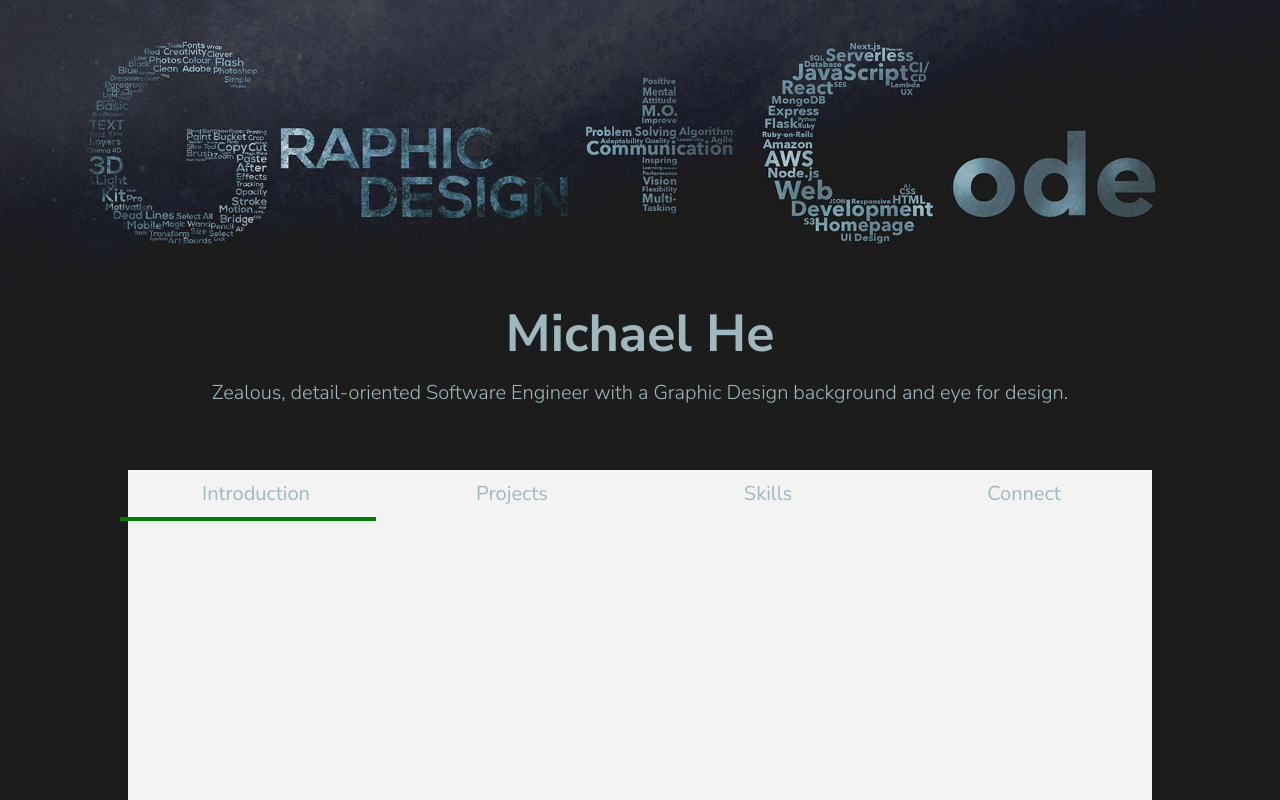
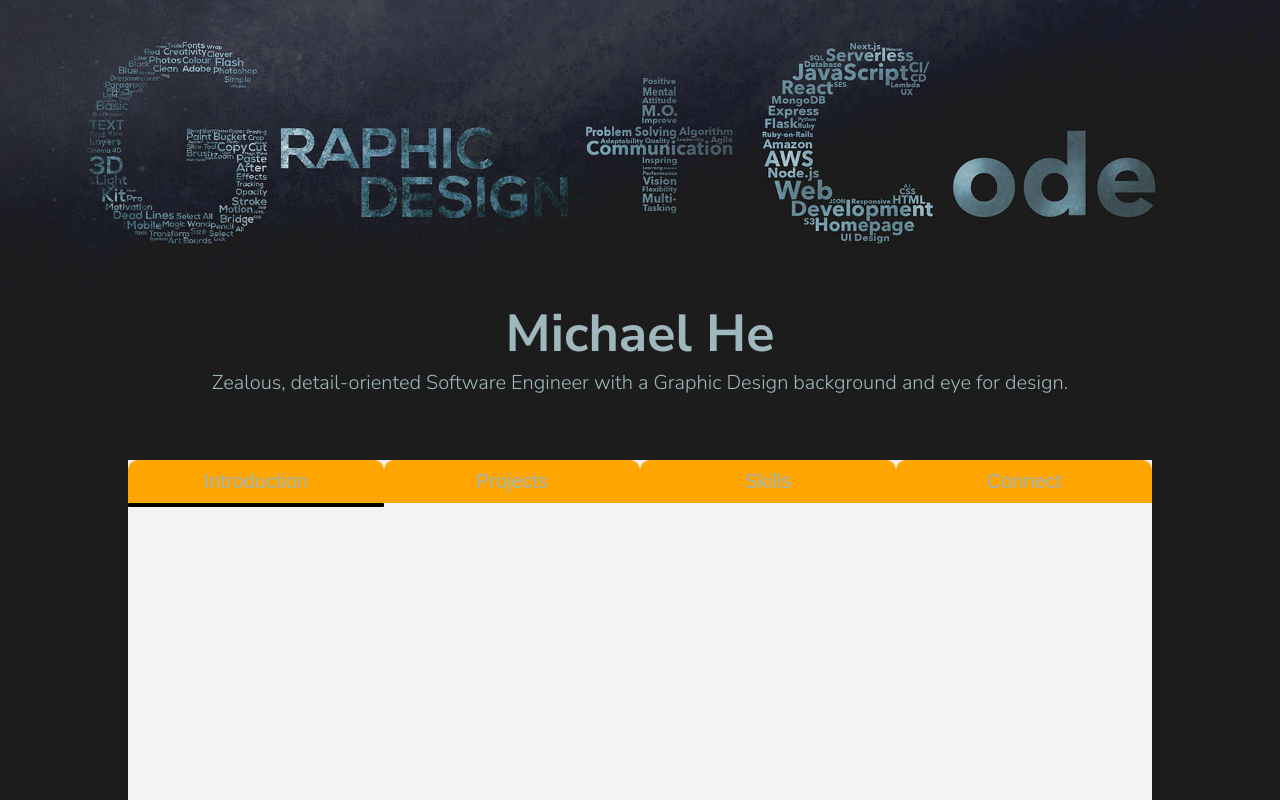
Before and after one commit to zbmike/porfolio, a React (Create React App) app: page / in a window 1280 px wide. Shown: the top 800 px of the page. Built offline with nearby package versions, Linux system fonts and the light colour scheme; the HTML template or start-up script is replaced by a standard one.

Commit message:
Begin using scss

```diff
--- a/src/App.js
+++ b/src/App.js
@@ -1,25 +1,26 @@
-import { useRef } from "react";
+import { useRef, useState } from "react";
 import useWindowsSize from "./hooks/useWindowsSize";
-import "./styles/app.css";
+import "./styles/index.css";
 
 function App() {
   const { width: windowWidth } = useWindowsSize();
   const sliderRef = useRef();
+  const [activeTab, setActiveTab] = useState(0);
   if (!windowWidth) return null;
   const handleClick = (e) => {
     sliderRef.current.style.left =
-      (e.target.offsetLeft + (windowWidth - 1024) / 2 - 8 )+ "px";
+      e.target.offsetLeft+ "px";
   };
 
   return (
     <>
       <div
-        className="animated-background"
+        className="animated-logo"
         style={{ height: (windowWidth * 447) / 1920 }}
       ></div>
-      <div className="textbox">
-        <h1 className="myname">Michael He</h1>
-        <h2 className="mydesc">
+      <div className="title__textbox">
+        <h1 className="heading-primary--main">Michael He</h1>
+        <h2 className="heading-primary--sub">
           Zealous, detail-oriented Software Engineer with a Graphic Design
           background and eye for design.
         </h2>
@@ -41,7 +42,6 @@ function App() {
           <div
             className="slider"
             ref={sliderRef}
-            style={{ left: (windowWidth - 1024) / 2 - 8 }}
           ></div>
         </div>
       </div>
--- /dev/null
+++ b/src/scss/main.scss
@@ -0,0 +1,118 @@
+$color-primary-light: #9fb8bd;
+$color-background: #1c1c1c;
+
+*,
+*::before,
+*::after {
+  margin: 0;
+  padding: 0;
+  box-sizing: border-box;
+}
+
+body {
+  font-family: "Nunito Sans", sans-serif;
+}
+
+#root {
+  background-color: $color-background;
+}
+
+.animated-logo {
+  background-image: url("../images/gpc_bg.jpg");
+  background-size: cover;
+  background-repeat: no-repeat;
+  animation-name: fadeIn;
+  animation-duration: 2s;
+  animation-timing-function: ease;
+}
+
+.title__textbox {
+  text-align: center;
+}
+
+.heading-primary {
+  &--main {
+    animation-name: fadeIn;
+    animation-duration: 1s;
+    animation-timing-function: ease;
+    animation-fill-mode: backwards;
+    color: $color-primary-light;
+    font-size: 3.25em;
+    font-weight: 700;
+    animation-delay: 1s;
+  }
+  &--sub {
+    animation-name: fadeIn;
+    animation-duration: 1s;
+    animation-timing-function: ease;
+    animation-fill-mode: backwards;
+    color: $color-primary-light;
+    font-size: 1.25em;
+    font-weight: 300;
+    animation-delay: 2s;
+  }
+}
+
+.container {
+  width: 1024px;
+  height: 100%;
+  margin: 4em auto 0;
+  background-color: #f3f3f3;
+}
+
+.tabs {
+  display: flex;
+  position: sticky;
+  top: 0;
+  & button {
+    width: 256px;
+    // background: transparent;
+    border: none;
+    padding: 0.5em;
+    color: #9fb8bd;
+    font-weight: 400;
+    font-size: 1.25em;
+    border-radius: 10px 10px 0 0;
+    background-color: orange;
+  }
+}
+
+.slider {
+  position: relative;
+  left: 0;
+  transition: all 500ms ease;
+  -webkit-transition: all 500ms ease;
+  border: 2px solid black;
+  width: 256px;
+  border-radius: 1px;
+}
+
+@keyframes fadeIn {
+  0% {
+    opacity: 0;
+    transform: translateY(-50px);
+  }
+
+  100% {
+    opacity: 1;
+    transform: translateY(-00px);
+  }
+}
+
+@media screen and (max-width: 550px) {
+  .heading-primary {
+    &--main {
+      font-size: 2em;
+    }
+
+    &--sub {
+      font-size: 1em;
+      margin: 0 3em;
+    }
+  }
+
+  .container {
+    margin: 1em;
+    width: calc(100% - 2em);
+  }
+}
--- a/src/styles/app.css
+++ b/src/styles/app.css
@@ -15,7 +15,7 @@ body {
   background-color: #1c1c1c;
 }
 
-.animated-background {
+.animated-logo {
   background-image: url("../images/gpc_bg.jpg");
   background-size: cover;
   background-repeat: no-repeat;
@@ -24,7 +24,7 @@ body {
   animation-timing-function: ease;
 }
 
-.textbox {
+.title__textbox {
   text-align: center;
 }
 
--- a/src/sass/main.scss
+++ b/src/styles/index.css
@@ -1,6 +1,3 @@
-$color-primary-light: #9fb8bd;
-$color-background: #1c1c1c;
-
 *,
 *::before,
 *::after {
@@ -14,10 +11,10 @@ body {
 }
 
 #root {
-  background-color: $color-dark;
+  background-color: #1c1c1c;
 }
 
-.animated-background {
+.animated-logo {
   background-image: url("../images/gpc_bg.jpg");
   background-size: cover;
   background-repeat: no-repeat;
@@ -26,31 +23,29 @@ body {
   animation-timing-function: ease;
 }
 
-.textbox {
+.title__textbox {
   text-align: center;
 }
 
-.myname {
-  font-size: 3.25em;
-  color: $color-primary-light;
-  font-weight: 700;
+.heading-primary--main {
   animation-name: fadeIn;
   animation-duration: 1s;
-  animation-delay: 1s;
   animation-timing-function: ease;
   animation-fill-mode: backwards;
+  color: #9fb8bd;
+  font-size: 3.25em;
+  font-weight: 700;
+  animation-delay: 1s;
 }
-
-.mydesc {
-  font-size: 1.25em;
-  color: $color-primary-light;
-  font-weight: 300;
-  margin-top: 0.5em;
+.heading-primary--sub {
   animation-name: fadeIn;
   animation-duration: 1s;
-  animation-delay: 2s;
   animation-timing-function: ease;
   animation-fill-mode: backwards;
+  color: #9fb8bd;
+  font-size: 1.25em;
+  font-weight: 300;
+  animation-delay: 2s;
 }
 
 .container {
@@ -60,24 +55,47 @@ body {
   background-color: #f3f3f3;
 }
 
+.tabs {
+  display: flex;
+  position: sticky;
+  top: 0;
+}
+.tabs button {
+  width: 256px;
+  border: none;
+  padding: 0.5em;
+  color: #9fb8bd;
+  font-weight: 400;
+  font-size: 1.25em;
+  border-radius: 10px 10px 0 0;
+  background-color: orange;
+}
+
+.slider {
+  position: relative;
+  left: 0;
+  transition: all 500ms ease;
+  -webkit-transition: all 500ms ease;
+  border: 2px solid black;
+  width: 256px;
+  border-radius: 1px;
+}
+
 @keyframes fadeIn {
   0% {
     opacity: 0;
     transform: translateY(-50px);
   }
-
   100% {
     opacity: 1;
-    transform: translateY(-00px);
+    transform: translateY(0px);
   }
 }
-
 @media screen and (max-width: 550px) {
-  .myname {
+  .heading-primary--main {
     font-size: 2em;
   }
-
-  .mydesc {
+  .heading-primary--sub {
     font-size: 1em;
     margin: 0 3em;
   }
@@ -87,3 +105,5 @@ body {
     width: calc(100% - 2em);
   }
 }
+
+/*# sourceMappingURL=index.css.map */
```
Also changed, not shown: 1 other file (tests, documents, lock files or other folders).
